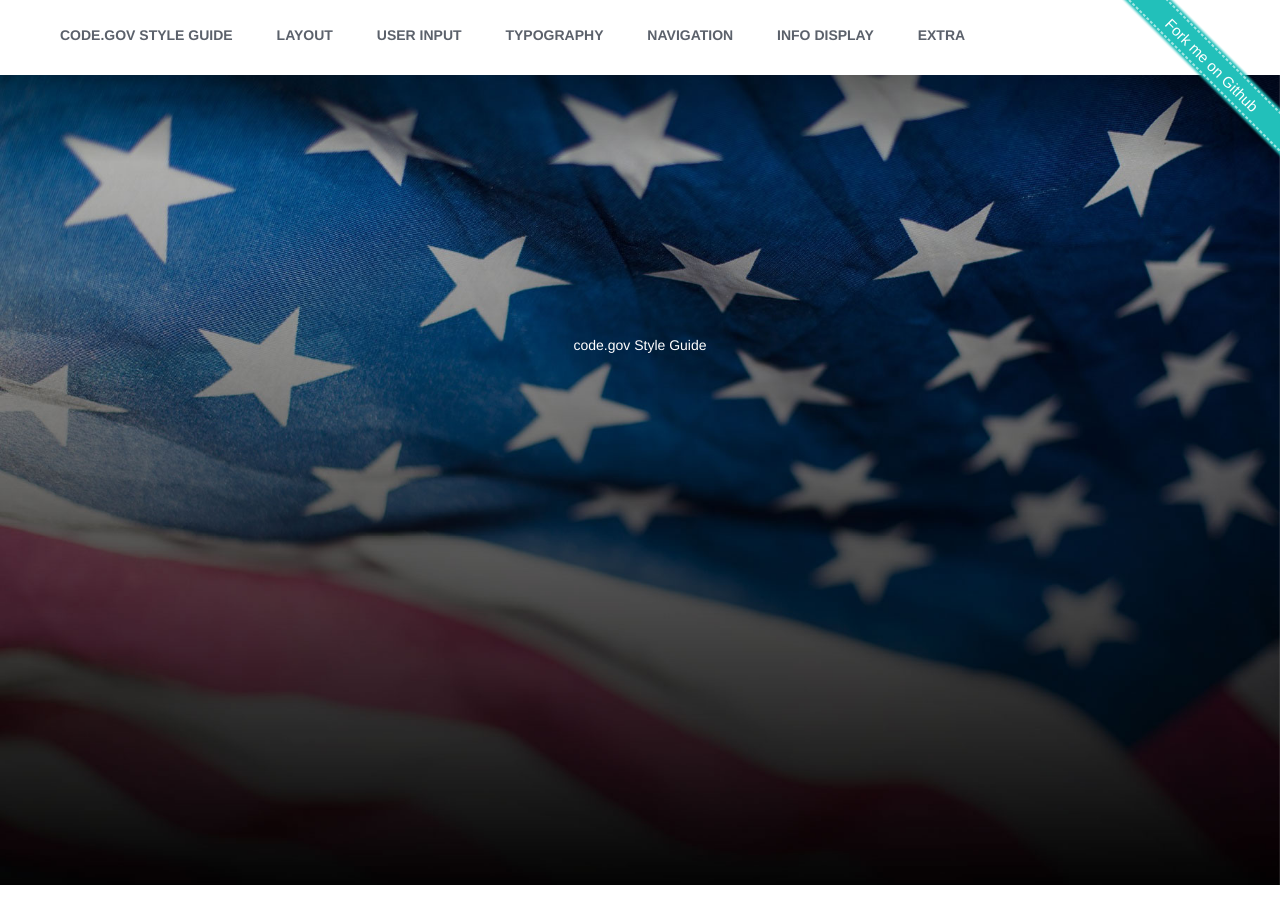
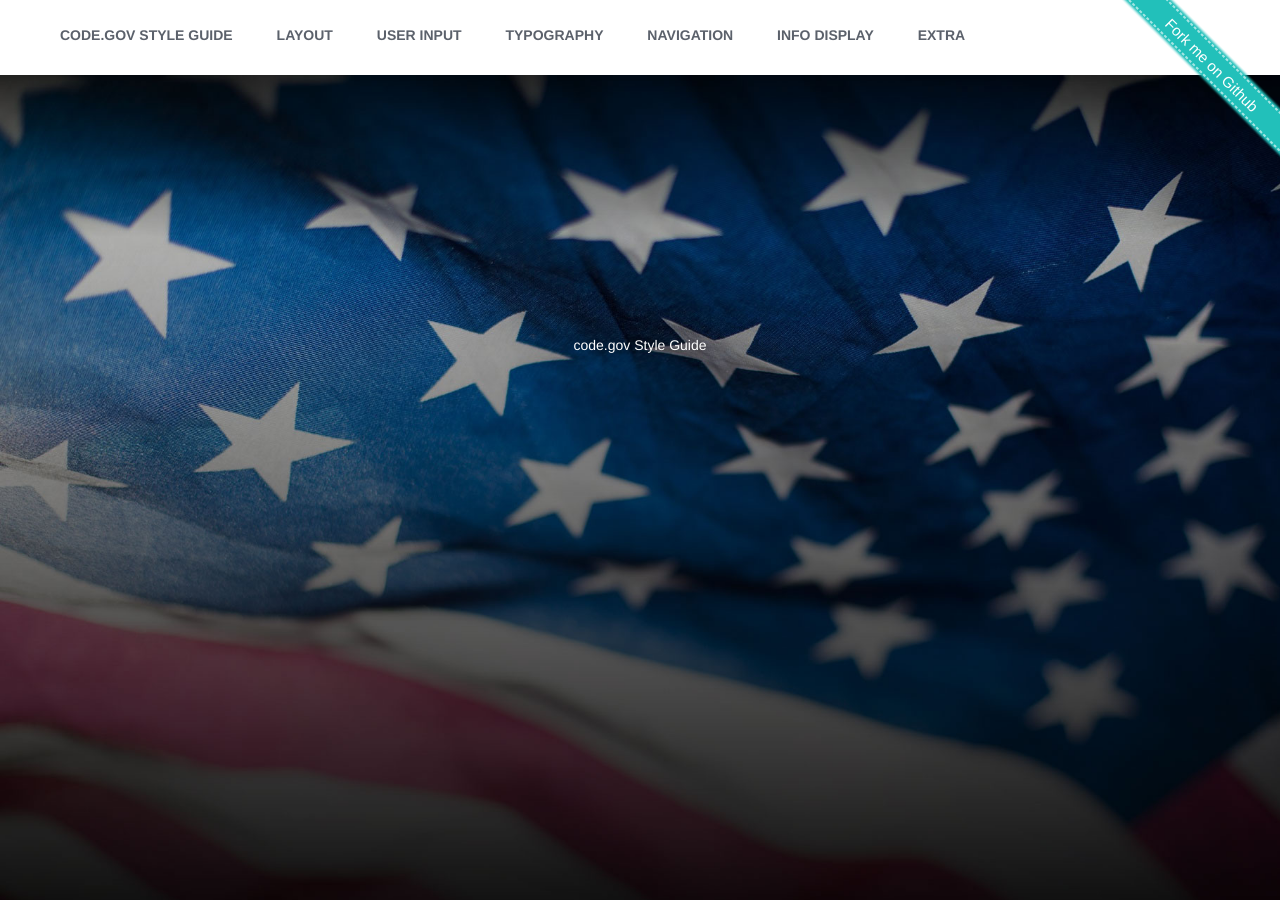
Before and after one commit to GSA/code-gov-style, a Jekyll site: the page built from licenses/hamburgers.md, in a window 1280 px wide and 900 px high. Built offline with Jekyll 4.4.1, drawn with Linux system fonts in a browser that asks for light colours; our own code applies the rules of GitHub Pages for plain Markdown files.

Commit message:
make large banner take up the whole screen

```diff
--- a/_sass/_banners.scss
+++ b/_sass/_banners.scss
@@ -23,7 +23,7 @@
       padding: 26rem 0 16rem;
     }
 
-    height: 90vh;
+    height: 100vh;
 
     .banner-content {
       .banner-title {
--- a/package.json
+++ b/package.json
@@ -1,6 +1,6 @@
 {
   "name": "@code.gov/code-gov-style",
-  "version": "1.4.0",
+  "version": "1.4.1",
   "description": "Style for code.gov including buttons, banners, and cards. Inspired by and somewhat based on USWDS.",
   "main": "index.js",
   "scripts": {
```
